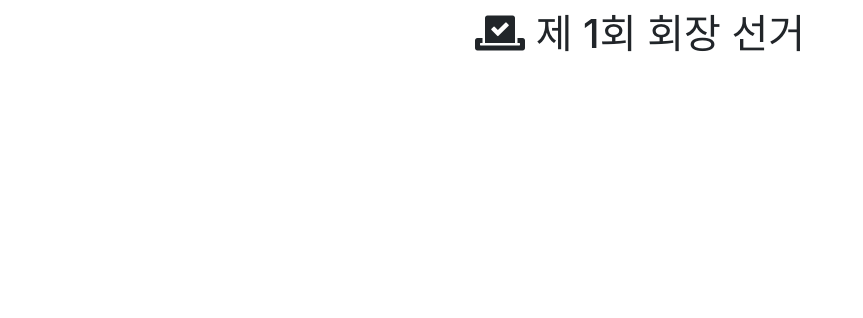
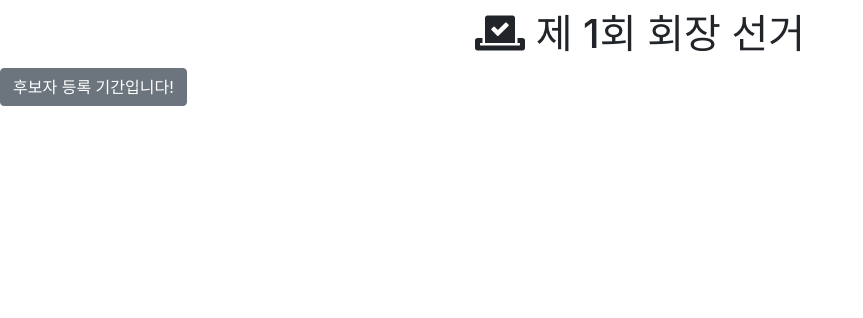
Before and after one commit to uhmtoto/Flask-Vote, a Flask app: page / in a window 1280 px wide. Shown: the top 318 px of the page, without its empty margins (0-863 px from the left). Run offline with Flask 2, Linux system fonts and the light colour scheme; some libraries are stand-ins or nearby versions.

Commit message:
Register button

```diff
--- a/vote/templates/main.html
+++ b/vote/templates/main.html
@@ -15,7 +15,11 @@
     <div class="header">
         <h1><i class="fas fa-vote-yea"></i>&nbsp;{{ vote_title }}</h1>
     </div>
-
+    {% if register %}
+        <div id="register">
+            <a href="/candidate/register"><button type="button" class="btn btn-secondary">후보자 등록 기간입니다!</button></a>
+        </div>
+    {% endif %}
     <div class="container">
         <div class="card-deck">
             {% for candidate in candidates %}
```
